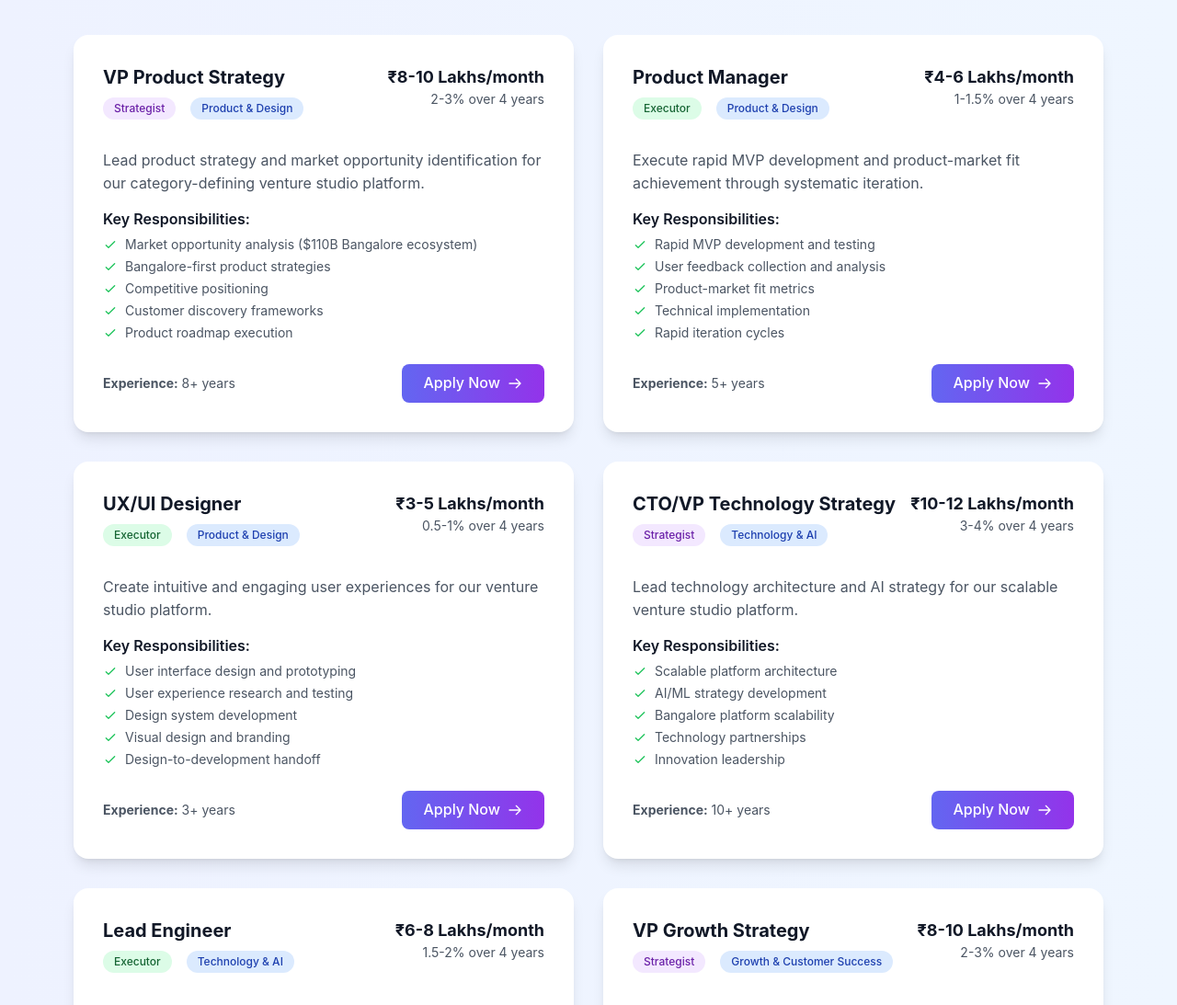
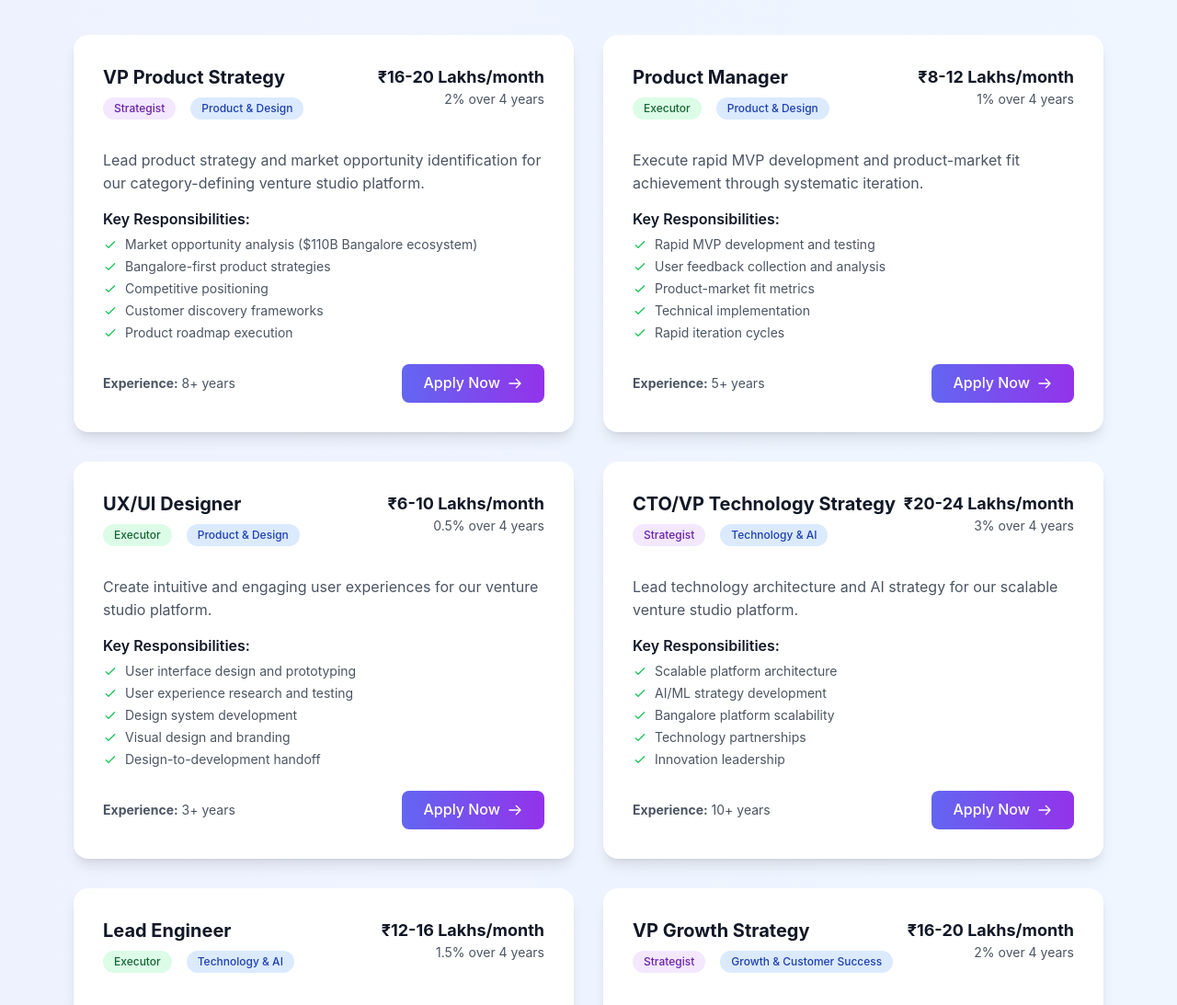
Before and after one commit to niranjanbala/visioninfinityventures.studio, a Next.js app: page /careers in a window 1280 px wide. Shown: the part 1543-2636 px from the top of the page at 92% size. Built offline with nearby package versions, Linux system fonts and the light colour scheme; no server answers.

Commit message:
Double all salaries and reduce equity to lower range across all positions

```diff
--- a/pages/careers.tsx
+++ b/pages/careers.tsx
@@ -10,8 +10,8 @@ export default function Careers() {
       title: 'VP Product Strategy',
       type: 'Strategist',
       function: 'Product & Design',
-      salary: '₹8-10 Lakhs/month',
-      equity: '2-3% over 4 years',
+      salary: '₹16-20 Lakhs/month',
+      equity: '2% over 4 years',
       experience: '8+ years',
       description: 'Lead product strategy and market opportunity identification for our category-defining venture studio platform.',
       responsibilities: [
@@ -27,8 +27,8 @@ export default function Careers() {
       title: 'Product Manager',
       type: 'Executor',
       function: 'Product & Design',
-      salary: '₹4-6 Lakhs/month',
-      equity: '1-1.5% over 4 years',
+      salary: '₹8-12 Lakhs/month',
+      equity: '1% over 4 years',
       experience: '5+ years',
       description: 'Execute rapid MVP development and product-market fit achievement through systematic iteration.',
       responsibilities: [
@@ -44,8 +44,8 @@ export default function Careers() {
       title: 'UX/UI Designer',
       type: 'Executor',
       function: 'Product & Design',
-      salary: '₹3-5 Lakhs/month',
-      equity: '0.5-1% over 4 years',
+      salary: '₹6-10 Lakhs/month',
+      equity: '0.5% over 4 years',
       experience: '3+ years',
       description: 'Create intuitive and engaging user experiences for our venture studio platform.',
       responsibilities: [
@@ -62,8 +62,8 @@ export default function Careers() {
       title: 'CTO/VP Technology Strategy',
       type: 'Strategist',
       function: 'Technology & AI',
-      salary: '₹10-12 Lakhs/month',
-      equity: '3-4% over 4 years',
+      salary: '₹20-24 Lakhs/month',
+      equity: '3% over 4 years',
       experience: '10+ years',
       description: 'Lead technology architecture and AI strategy for our scalable venture studio platform.',
       responsibilities: [
@@ -79,8 +79,8 @@ export default function Careers() {
       title: 'Lead Engineer',
       type: 'Executor',
       function: 'Technology & AI',
-      salary: '₹6-8 Lakhs/month',
-      equity: '1.5-2% over 4 years',
+      salary: '₹12-16 Lakhs/month',
+      equity: '1.5% over 4 years',
       experience: '7+ years',
       description: 'Execute platform development and AI implementation with technical excellence.',
       responsibilities: [
@@ -96,8 +96,8 @@ export default function Careers() {
       title: 'VP Growth Strategy',
       type: 'Strategist',
       function: 'Growth & Customer Success',
-      salary: '₹8-10 Lakhs/month',
-      equity: '2-3% over 4 years',
+      salary: '₹16-20 Lakhs/month',
+      equity: '2% over 4 years',
       experience: '8+ years',
       description: 'Lead growth strategy and customer success for rapid Bangalore market expansion.',
       responsibilities: [
@@ -113,8 +113,8 @@ export default function Careers() {
       title: 'Growth Manager',
       type: 'Executor',
       function: 'Growth & Customer Success',
-      salary: '₹4-6 Lakhs/month',
-      equity: '1-1.5% over 4 years',
+      salary: '₹8-12 Lakhs/month',
+      equity: '1% over 4 years',
       experience: '5+ years',
       description: 'Execute growth initiatives and user acquisition strategies for rapid platform growth.',
       responsibilities: [
@@ -130,8 +130,8 @@ export default function Careers() {
       title: 'Customer Success Manager',
       type: 'Executor',
       function: 'Growth & Customer Success',
-      salary: '₹3-5 Lakhs/month',
-      equity: '0.5-1% over 4 years',
+      salary: '₹6-10 Lakhs/month',
+      equity: '0.5% over 4 years',
       experience: '3+ years',
       description: 'Ensure founder success and satisfaction through proactive support and guidance.',
       responsibilities: [
@@ -193,7 +193,7 @@ export default function Careers() {
               <div className="text-sm text-gray-300">Open Positions</div>
             </div>
             <div className="bg-white/5 backdrop-blur-sm rounded-xl p-6 border border-white/10">
-              <div className="text-2xl font-bold text-indigo-400 mb-2">₹35L</div>
+              <div className="text-2xl font-bold text-indigo-400 mb-2">₹70L</div>
               <div className="text-sm text-gray-300">Monthly Team Cost</div>
             </div>
           </div>
```
Also changed, not shown: public/sw.js (+1 -1 lines), 1 other file (tests, documents, lock files or other folders).
